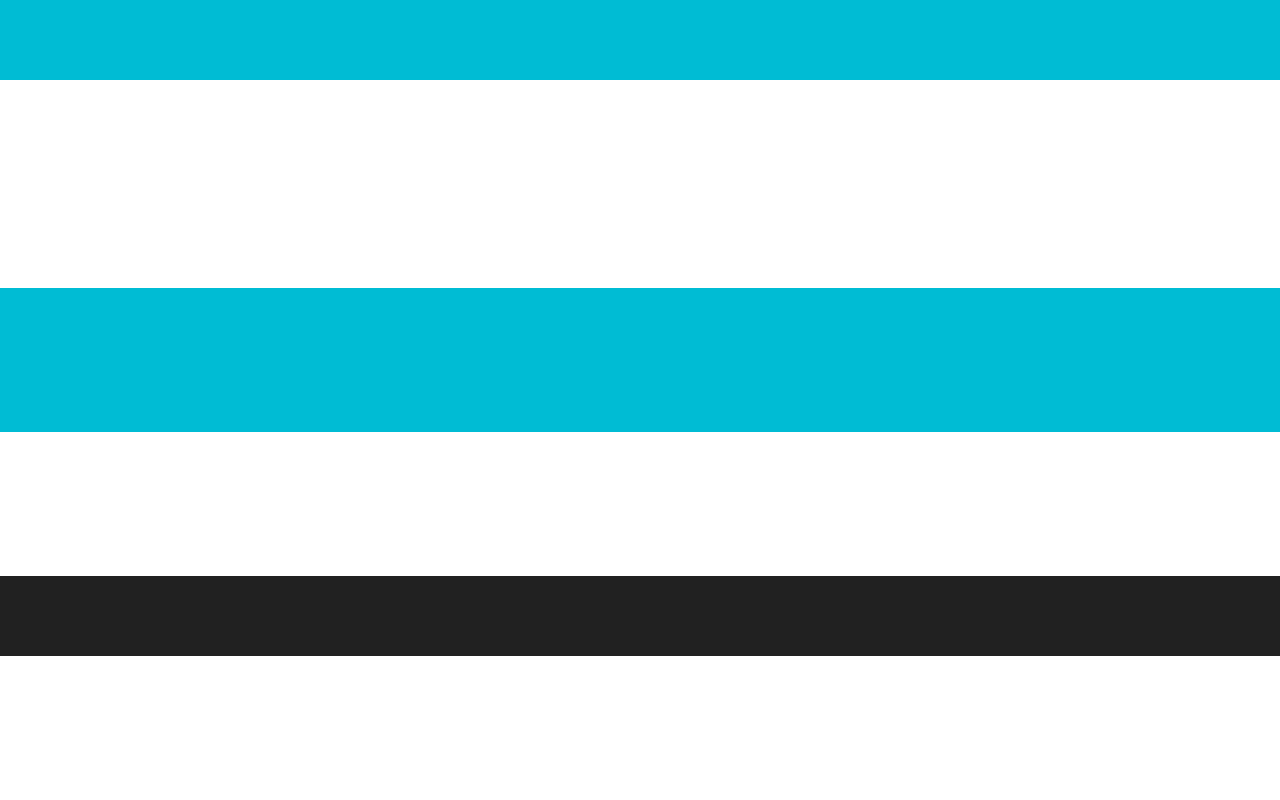
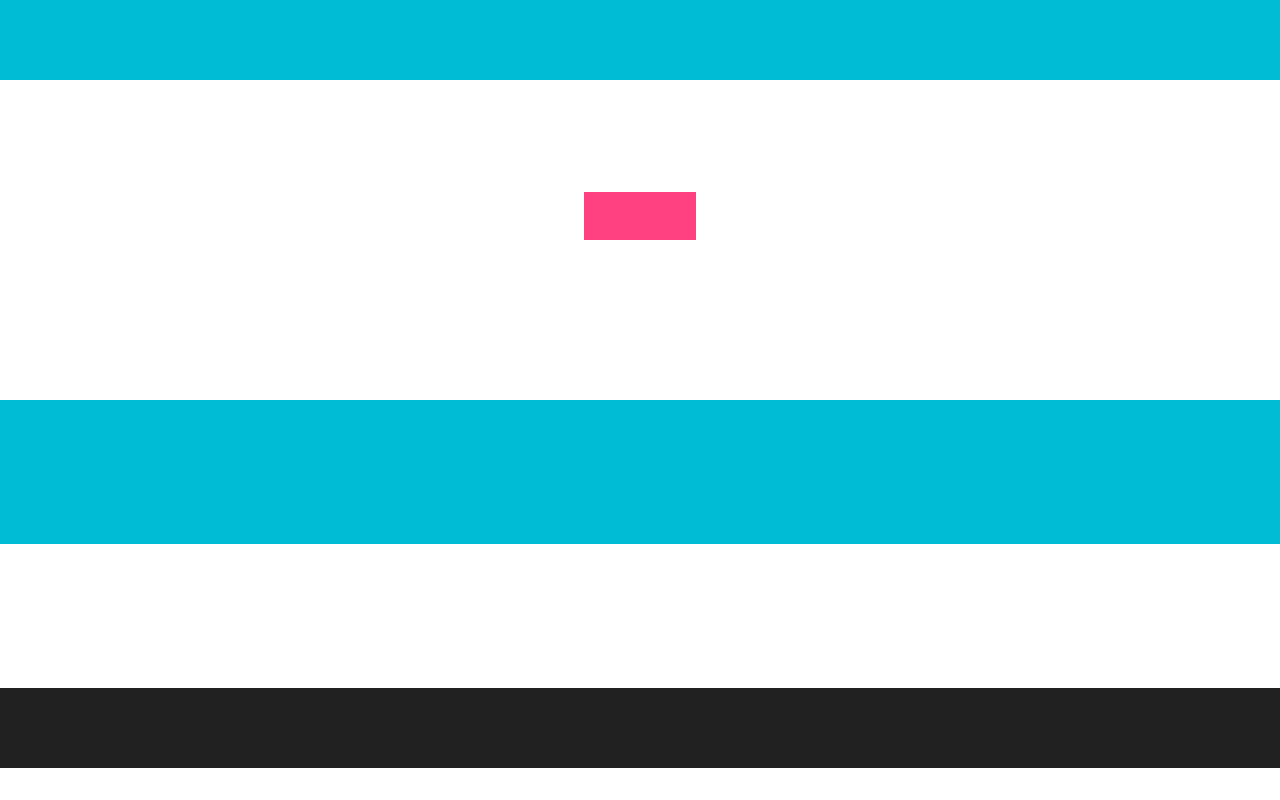
Before and after one commit to freeyiyi1993/qd, a plain HTML site: page index.html in a window 1280 px wide. Drawn offline with nearby package versions, Linux system fonts and the light colour scheme; files that its build step writes are made by us from their sources.

Commit message:
primary-accent done

```diff
--- a/index.html
+++ b/index.html
@@ -9,7 +9,9 @@
 </head>
 <body>
 <header></header>
-<div class="action"></div>
+<div class="action">
+  <a href="#" class="action-button button"></a>
+</div>
 <div class="haoduo"></div>
 <div class="books"></div>
 <footer></footer>
--- a/styles/_common.scss
+++ b/styles/_common.scss
@@ -16,3 +16,10 @@ ul {
   margin: 0;
   padding: 0;
 }
+
+.button {
+  background-color: $accent-color;
+  width: 7em;
+  height: 3em;
+  display: block;
+}
--- a/styles/main.scss
+++ b/styles/main.scss
@@ -6,6 +6,10 @@ header {
 }
 .action {
   height: 13em;
+  .action-button {
+    margin: 0 auto;
+    margin-top: 7em;
+  }
 }
 .haoduo {
   height: 9em;
```
